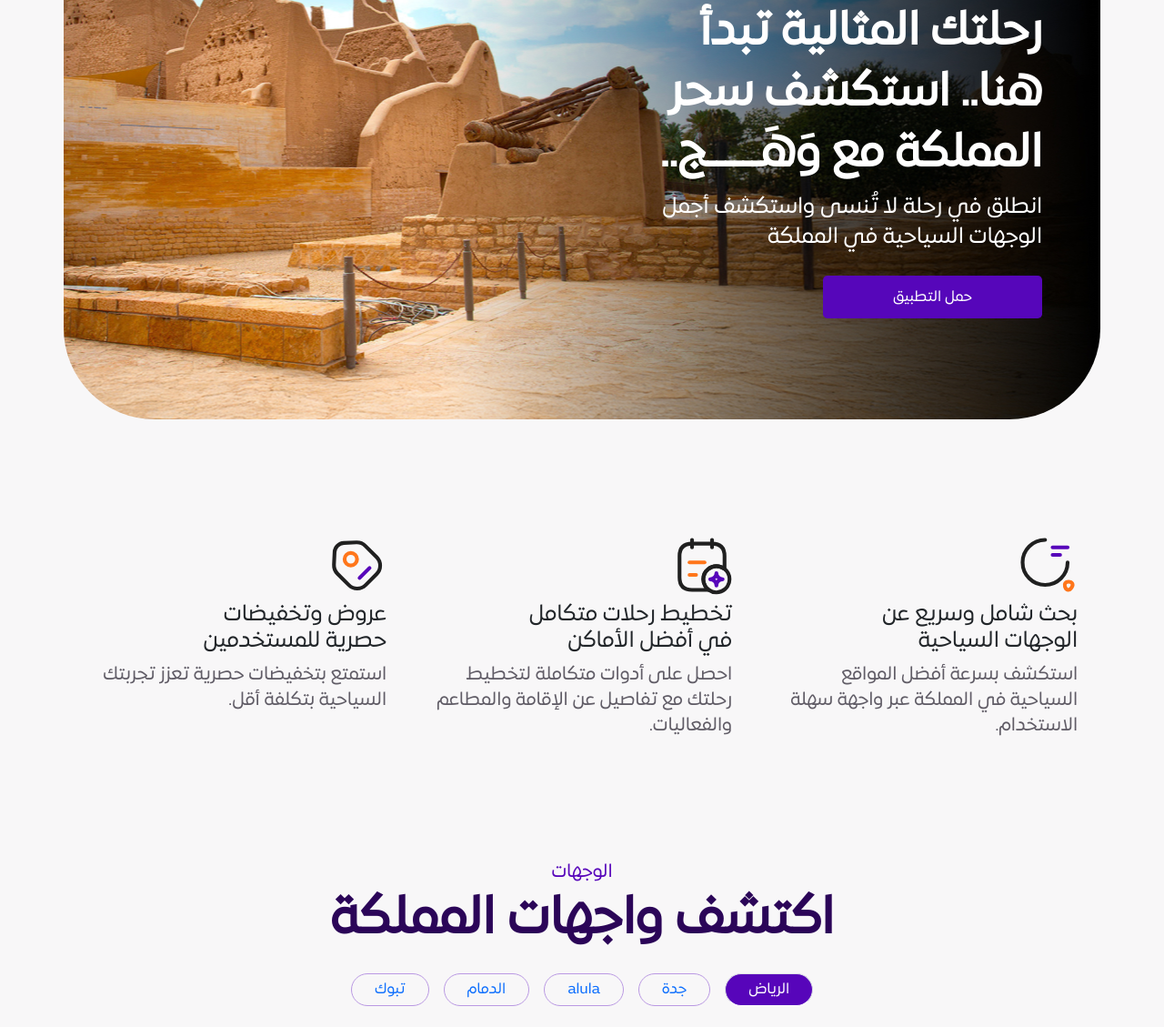
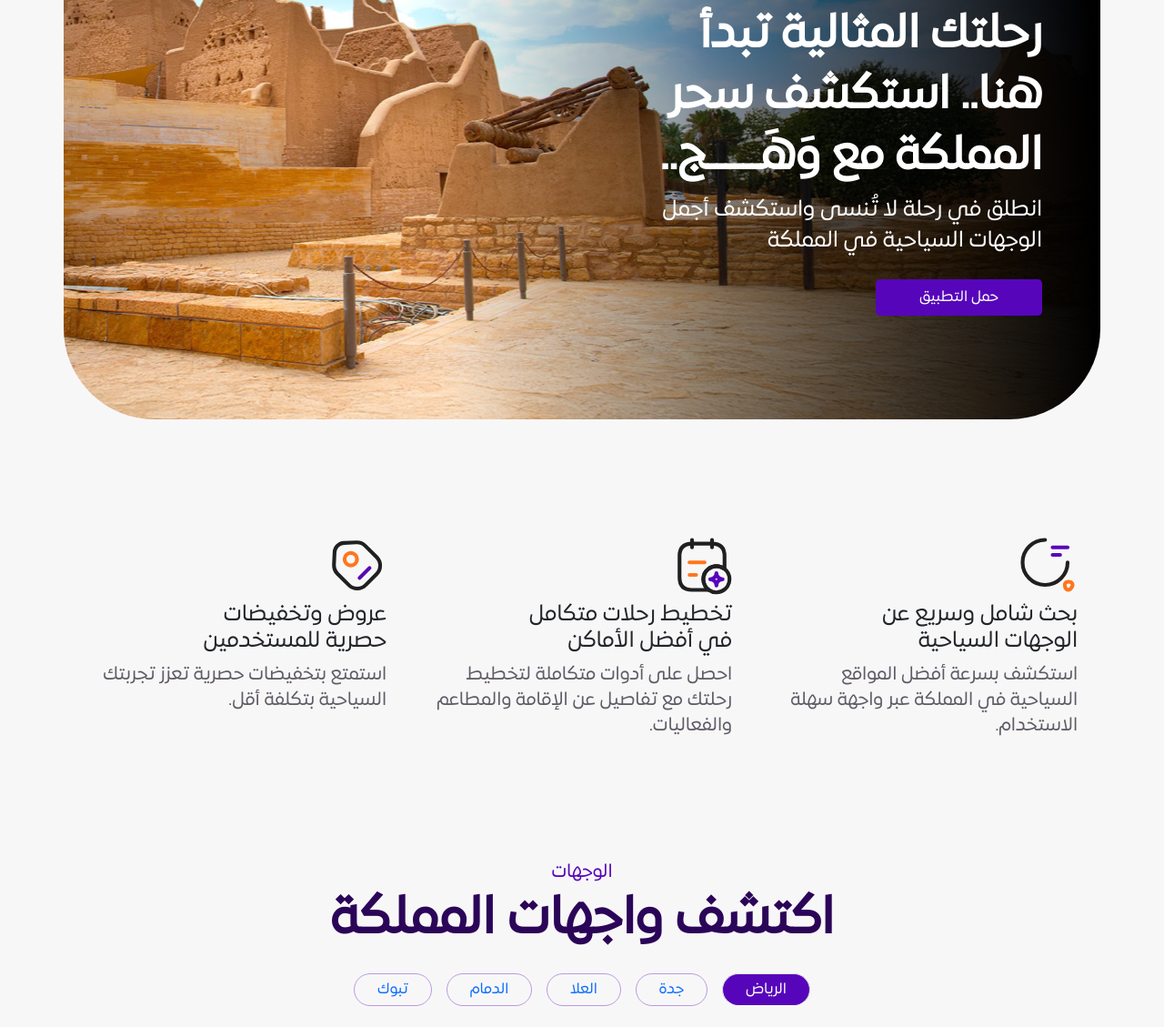
Before and after one commit to ahfadaly/wahaj, a plain HTML site: page index.html in a window 1280 px wide. Shown: the part 243-1372 px from the top of the page at 91% size. Drawn offline with Linux system fonts and the light colour scheme.

Commit message:
remove items

```diff
--- a/css/main.css
+++ b/css/main.css
@@ -39,6 +39,10 @@ a:focus {
 }
 .btn-primary {
   background-color: var(--main-color);
+  border: 0;
+}
+.btn-primary:hover {
+  background-color: #48049c;
 }
 @media (max-width: 991px) {
   .text-h2 {
@@ -59,15 +63,11 @@ a:focus {
 .header .list li {
   padding: 0 0 0 40px;
 }
-
 .header .navbar-toggler,
 .header .Close {
   color: var(--main-color);
 }
 
-.header .login {
-  background-color: var(--main-color);
-}
 @media (max-width: 991px) {
   .header .list li {
     margin-bottom: 10px;
@@ -104,13 +104,7 @@ a:focus {
   font-weight: 400;
   line-height: 33.6px;
 }
-.main-section .title a {
-  background-color: var(--second-color);
-  padding: 10.86px 76.05px 10.86px 76.05px;
-  gap: 36.22px;
-  border-radius: 47.08px 0px 0px 0px;
-  opacity: 0px;
-}
+
 @media (max-width: 991px) {
   .main-section .container {
     border-radius: 15px;
--- a/index.html
+++ b/index.html
@@ -13,7 +13,7 @@
   </head>
   <body>
     <!-- start header ------- -->
-    <div class="header py-3">
+    <div class="header py-3 bg-light">
       <div class="container">
         <nav>
           <div class="navbar navbar-expand-lg">
@@ -69,7 +69,7 @@
               <h1>رحلتك المثالية تبدأ هنا.. استكشف سحر المملكة مع وَهَــــــج..</h1>
               <p>انطلق في رحلة لا تُنسى واستكشف أجمل الوجهات السياحية في المملكة</p>
               <div class="mt-4 col-12">
-                <a href="#" class="btn text-white rounded-3">حمل التطبيق</a>
+                <a href="#" class="btn text-white rounded-3 btn-primary px-5 p-2">حمل التطبيق</a>
               </div>
             </div>
           </div>
@@ -105,7 +105,6 @@
         </div>
       </div>
     </section>
-    <!-- end services  -->
 
     <!-- start destinations  -->
     <section class="destinations mt-5 pt-5" id="destinations">
@@ -123,7 +122,7 @@
               <button class="nav-link rounded-pill" id="jeddah-tab" data-bs-toggle="tab" data-bs-target="#jeddah">جدة</button>
             </li>
             <li class="nav-item">
-              <button class="nav-link rounded-pill" id="alula-tab" data-bs-toggle="tab" data-bs-target="#alula">alula</button>
+              <button class="nav-link rounded-pill" id="alula-tab" data-bs-toggle="tab" data-bs-target="#alula">العلا</button>
             </li>
             <li class="nav-item">
               <button class="nav-link rounded-pill" id="dammam-tab" data-bs-toggle="tab" data-bs-target="#dammam">الدمام</button>
@@ -388,7 +387,6 @@
         </div>
       </div>
     </footer>
-    <!-- end footer -->
 
     <script src="js/jquery-3.4.1.min.js"></script>
     <script src="js/owl.carousel.min.js"></script>
--- a/js/main.js
+++ b/js/main.js
@@ -1,7 +1,7 @@
 "use strict";
 
 $(`document`).ready(() => {
-  // partners
+  // categories
   $(".categories .owl-carousel").owlCarousel({
     loop: true,
     margin: 20,
```
